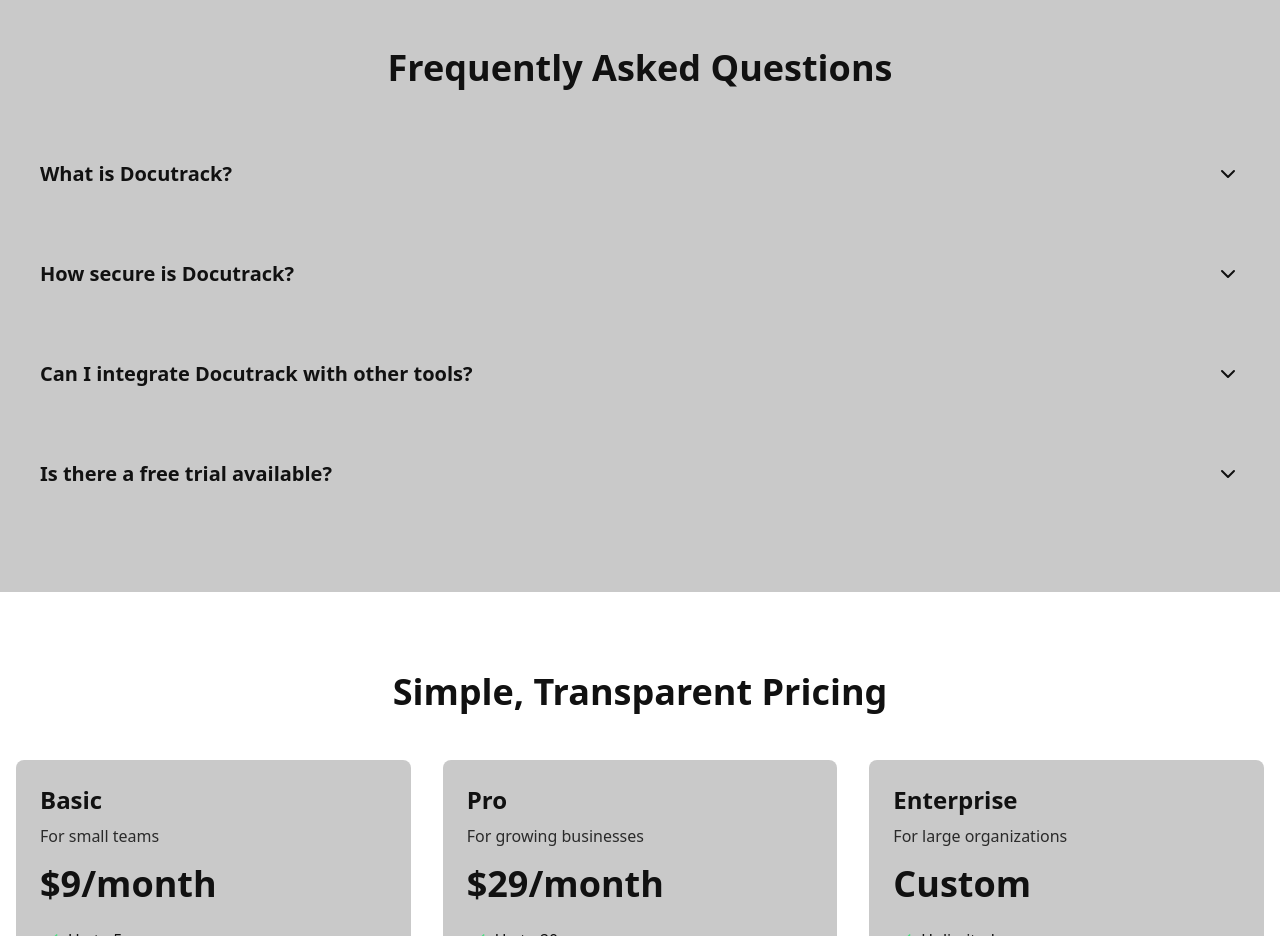
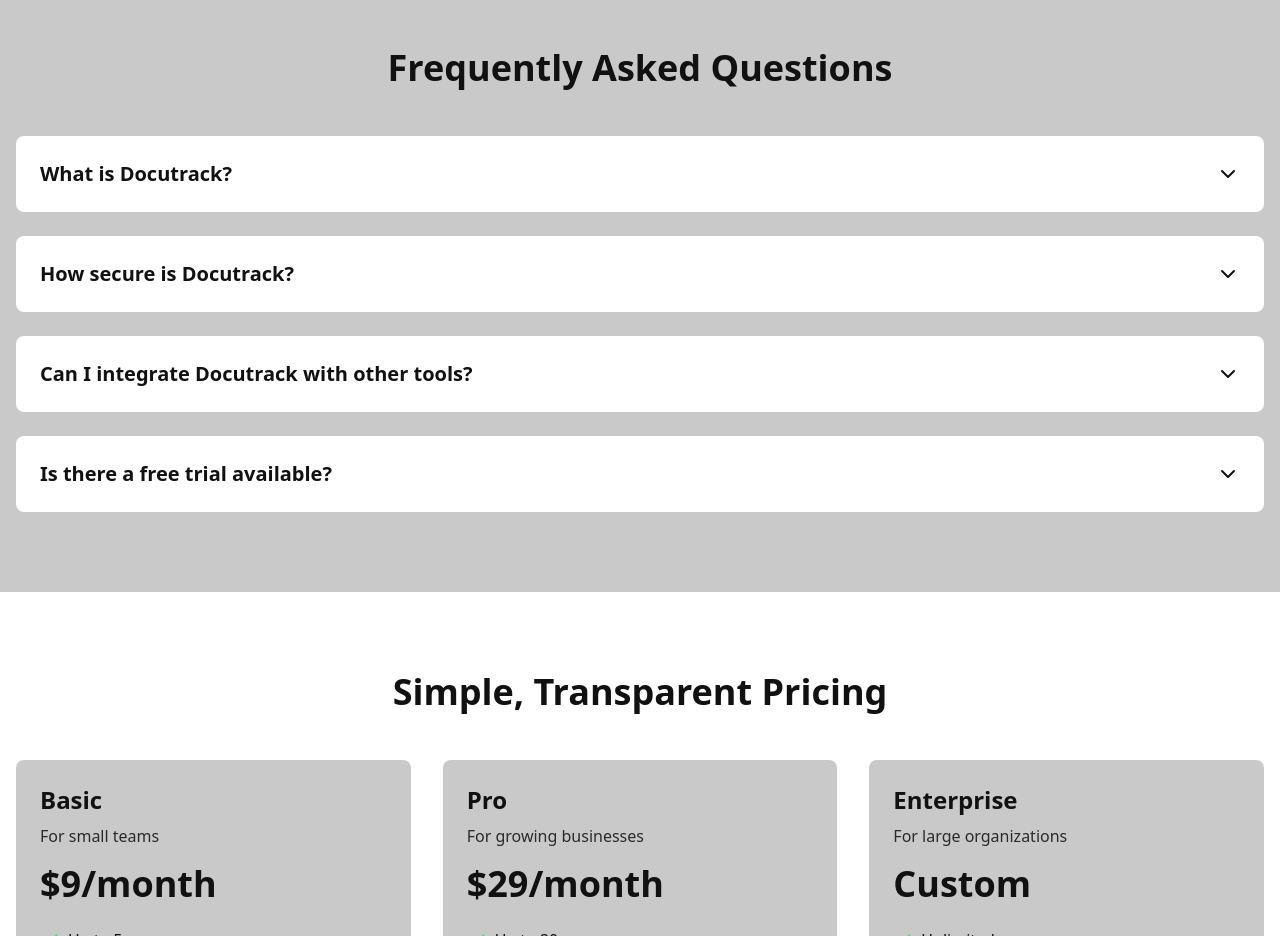
Before and after one commit to fernastereo/docutrack-landing, a Vue app: page / in a window 1280 px wide. Shown: the part 1620-2556 px from the top of the page. Built offline with nearby package versions, Linux system fonts and the light colour scheme.

Commit message:
refactor FaqSection to use Tailwind's base colors for improved theming consistency

```diff
--- a/src/components/FaqSection.vue
+++ b/src/components/FaqSection.vue
@@ -2,20 +2,20 @@
   <!-- FAQ Section -->
   <section id="faq" :class="[
       'py-20 px-4 transition-colors duration-300',
-      isDarkMode ? 'bg-[#2a2a2a]' : 'bg-[#c9c9c9]'
+      isDarkMode ? 'bg-base-300' : 'bg-base-200'
     ]">
     <div class="container mx-auto">
       <h2 class="text-3xl md:text-4xl font-bold text-center mb-12">Frequently Asked Questions</h2>
       <div class="space-y-6">
         <div v-for="faq in faqs" :key="faq.question" :class="[
           'p-6 rounded-lg transition-colors duration-300',
-          isDarkMode ? 'bg-[#111111]' : 'bg-white'
+          isDarkMode ? 'bg-base-400' : 'bg-base-100'
         ]">
           <button @click="faq.isOpen = !faq.isOpen" class="flex justify-between items-center w-full text-left">
             <span class="text-xl font-semibold">{{ faq.question }}</span>
             <ChevronDownIcon :class="['w-6 h-6 transition-transform', { 'transform rotate-180': faq.isOpen }]" />
           </button>
-          <p v-show="faq.isOpen" class="mt-4" :class="isDarkMode ? 'text-[#75e69e]' : 'text-[#2a2a2a]'">
+          <p v-show="faq.isOpen" class="mt-4" :class="isDarkMode ? 'text-primary-100' : 'text-base-300'">
             {{ faq.answer }}
           </p>
         </div>
```
